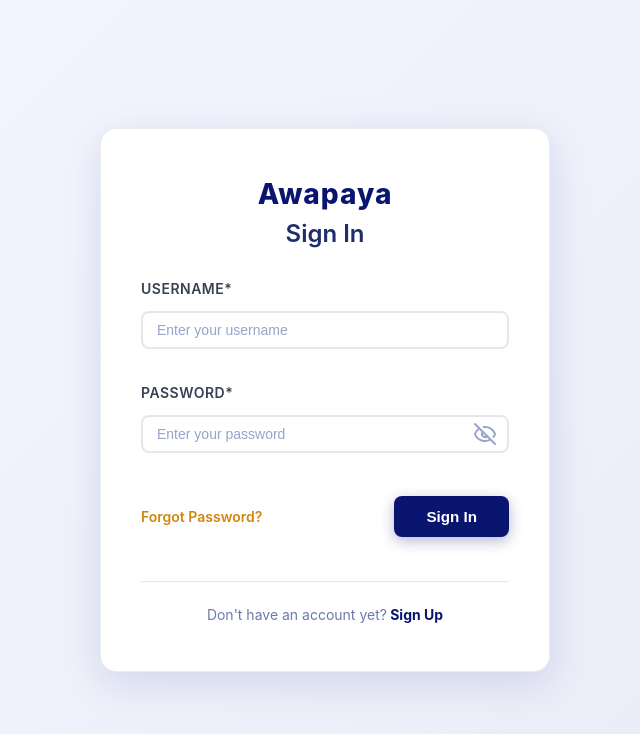
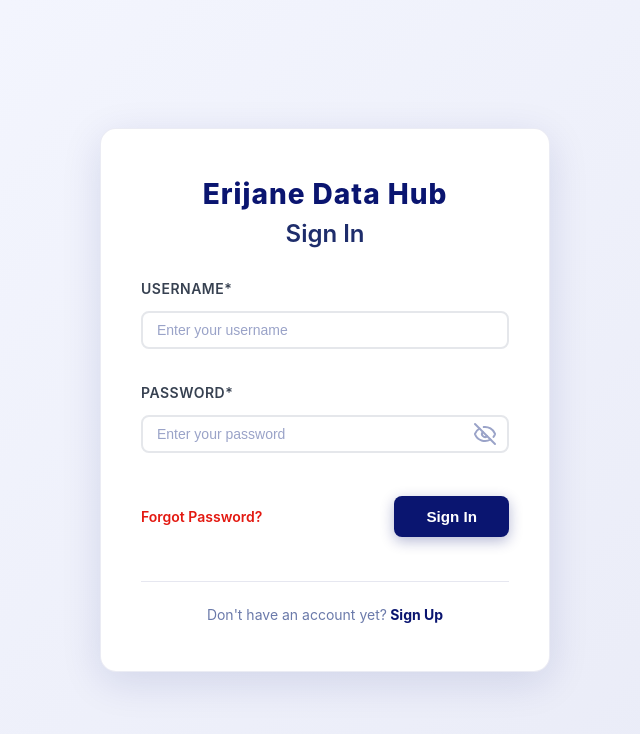
Before and after one commit to prius2055/erijanedata, a React (Create React App) app: page /login in a window 1280 px wide. Shown: the top 734 px of the page, without its empty margins (315-955 px from the left). Built offline with nearby package versions, Linux system fonts and the light colour scheme.

Commit message:
Upgated color and letters

```diff
--- a/src/pages/Auth.css
+++ b/src/pages/Auth.css
@@ -262,7 +262,7 @@ auth.css * {
 }
 
 .terms-link {
-  color: #d4850e;
+  color: #e31911ff;
   text-decoration: none;
   font-weight: 600;
 }
@@ -279,7 +279,7 @@ auth.css * {
 }
 
 .forgot-link {
-  color: #d4850e;
+  color: #e31911ff;
   font-size: 0.875rem;
   text-decoration: none;
   font-weight: 600;
@@ -305,8 +305,7 @@ auth.css * {
 }
 
 .btn-submit:hover {
-  background: #f8a01c;
-  color: #0a1570;
+  background: #e31911ff;
   transform: translateY(-2px);
   box-shadow: 0 6px 18px rgba(248, 160, 28, 0.38);
 }
@@ -337,7 +336,7 @@ auth.css * {
 }
 
 .auth-switch a:hover {
-  color: #d4850e;
+  color: #e31911ff;
   text-decoration: underline;
 }
 
--- a/src/pages/Login.js
+++ b/src/pages/Login.js
@@ -84,7 +84,7 @@ const Login = () => {
   return (
     <div className="auth-container">
       <div className="auth-card">
-        <h1 className="auth-brand">Awapaya</h1>
+        <h1 className="auth-brand">Erijane Data Hub</h1>
         <h2 className="auth-title">Sign In</h2>
 
         <div className="auth-form">
--- a/src/pages/Register.js
+++ b/src/pages/Register.js
@@ -126,7 +126,7 @@ const Register = () => {
   return (
     <div className="auth-container">
       <div className="auth-card register-card">
-        <h1 className="auth-brand">Subadex</h1>
+        <h1 className="auth-brand">Erijane Data Hub</h1>
         <h2 className="auth-title">Sign Up</h2>
 
         <div className="auth-form">
```
